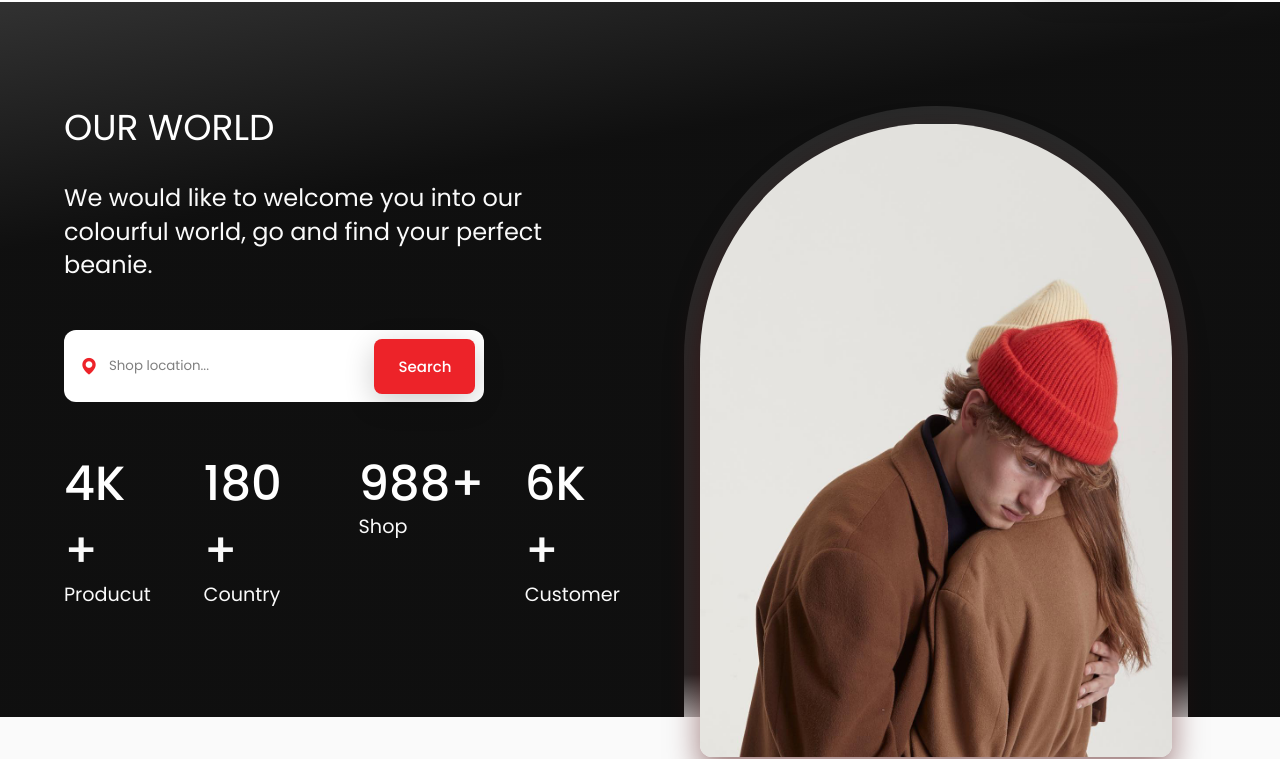
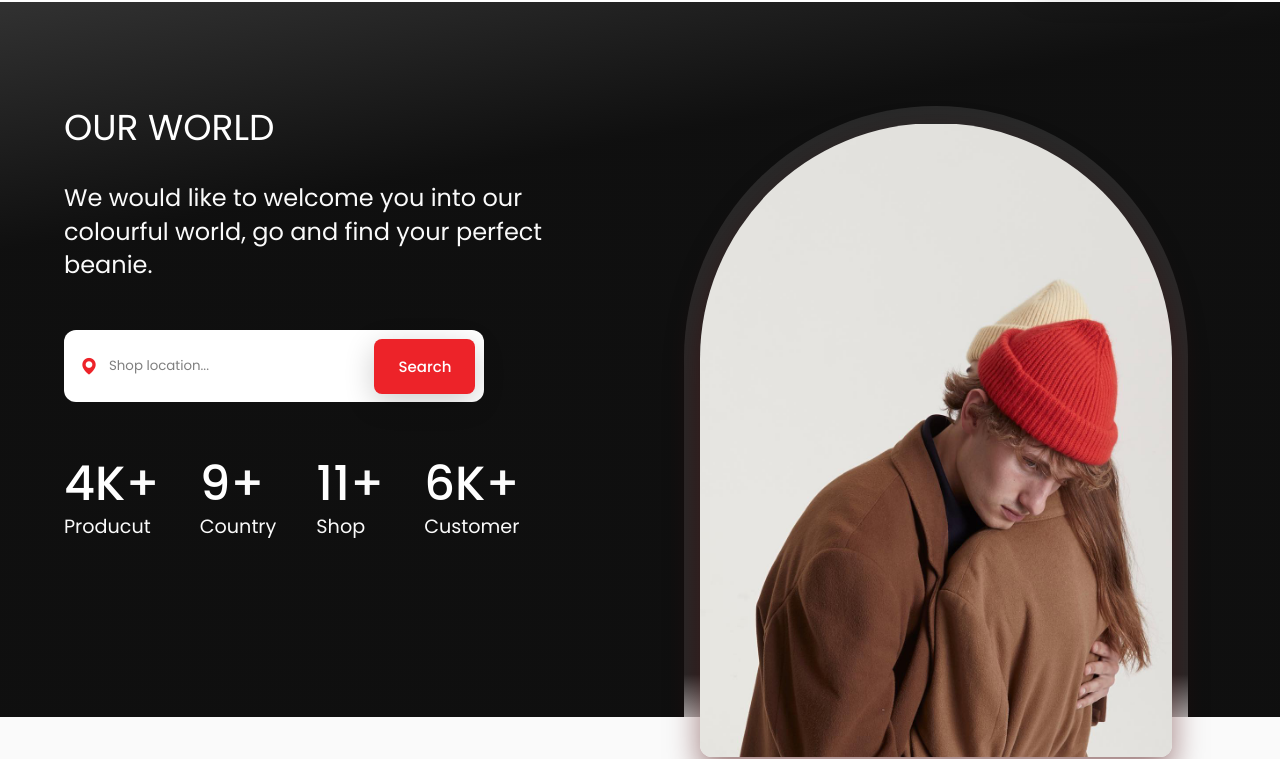
Before and after one commit to salomemosiava/leBonnet-web-shop, a plain HTML site: page index.html in a window 1280 px wide. Shown: the part 78-837 px from the top of the page. Drawn offline with nearby package versions, Linux system fonts and the light colour scheme; no server answers.

Commit message:
Update index.html

```diff
--- a/index.html
+++ b/index.html
@@ -92,25 +92,25 @@
                     <div class="home-value">
                         <div>
                             <h1 class="home-value-number">
-                                4K <span>+</span>
+                                4K<span>+</span>
                             </h1>
                             <span class="home-value-description">Producut</span>
                         </div>
                         <div>
                             <h1 class="home-value-number">
-                                180 <span>+</span>
+                                9<span>+</span>
                             </h1>
                             <span class="home-value-description">Country</span>
                         </div>
                         <div>
                             <h1 class="home-value-number">
-                                988<span>+</span>
+                                11<span>+</span>
                             </h1>
                             <span class="home-value-description">Shop</span>
                         </div>
                         <div>
                             <h1 class="home-value-number">
-                                6K <span>+</span>
+                                6K<span>+</span>
                             </h1>
                             <span class="home-value-description">Customer</span>
                         </div>
```
